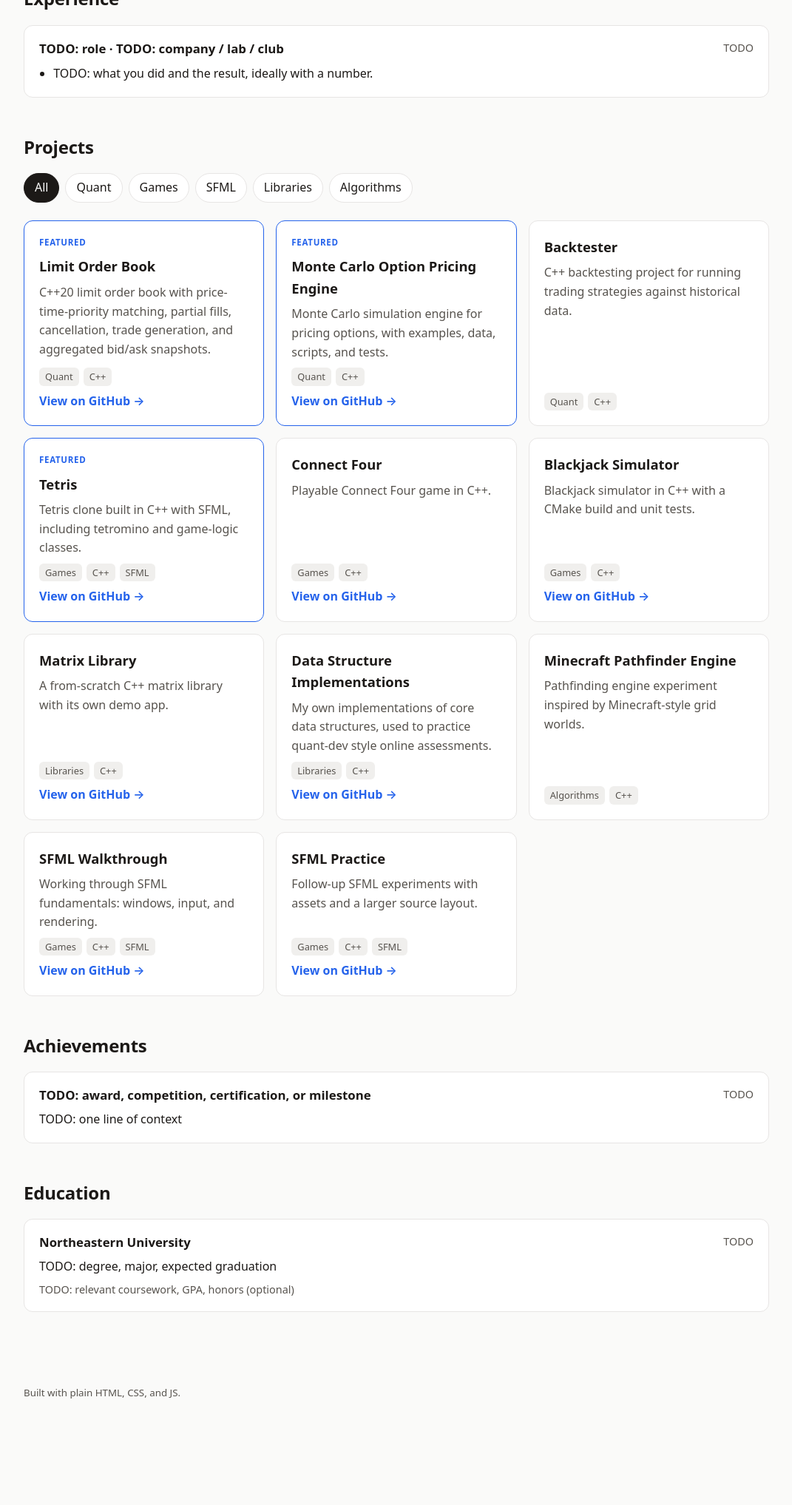
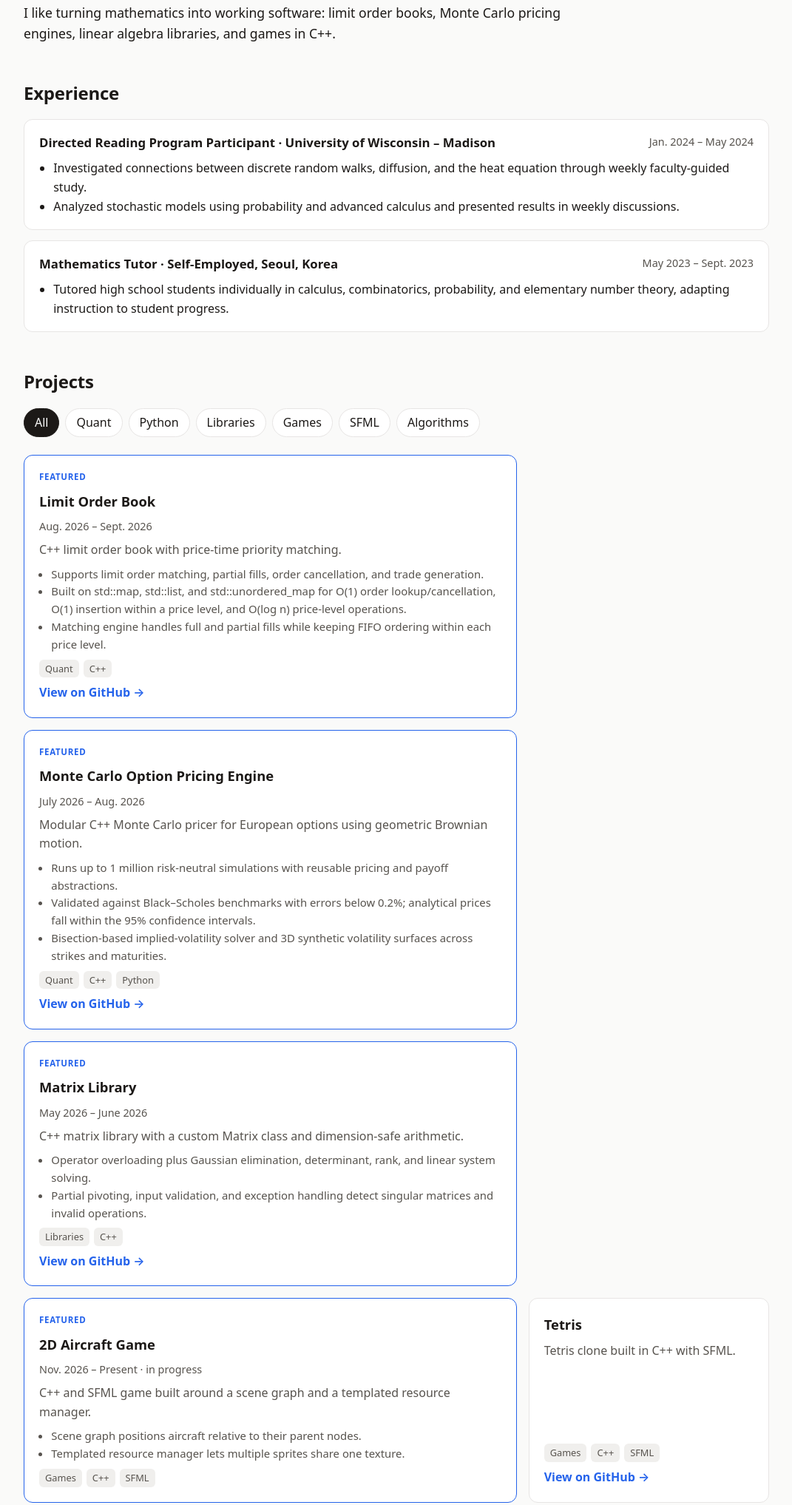
Before and after one commit to fuelmine/fuelmine.github.io, a plain HTML site: page index.html in a window 1280 px wide. Shown: the part 556-2591 px from the top of the page at 74% size, without its empty margins (104-1175 px from the left). Before the commit the page ends 2499 px from the top, so only its background shows below. Drawn offline with Linux system fonts and the light colour scheme.

Commit message:
Fill portfolio from resume: projects, experience, education, skills
Co-Authored-By: Claude Sonnet 5.5 <noreply@anthropic.com>

```diff
--- a/content.js
+++ b/content.js
@@ -1,36 +1,58 @@
-// Fill in everything marked TODO. This is the only file you need to edit for text content
-// (projects live in projects.js). Leave a list empty ([]) to hide that section.
-// Leave email / resume as "" to hide those buttons.
+// Text content for the portfolio. Projects live in projects.js.
+// Leave a list empty ([]) to hide that section; leave email / resume as "" to hide those buttons.
 const SITE = {
-  name: "fuelmine", // TODO: your full name
-  tagline: "TODO: one line on what you do and what you're aiming for.",
+  name: "Thomas (Euijun) Kim",
+  tagline:
+    "Mathematics graduate student building C++ systems in quantitative finance and numerical computing.",
   github: "https://github.com/fuelmine",
-  email: "", // TODO: the address you want shown publicly
-  resume: "", // TODO: e.g. "resume.pdf" (put the file in this folder)
+  email: "kim.euij@northeastern.edu",
+  resume: "", // e.g. "resume.pdf" (the PDF includes your phone number, so it is not bundled)
 
   about: [
-    "TODO: 2-3 sentences about who you are and what you're focused on.",
+    "I'm pursuing an M.S. in Mathematics at Northeastern University, after a B.S. in Mathematics with a Certificate in Computer Science at UW-Madison.",
+    "I like turning mathematics into working software: limit order books, Monte Carlo pricing engines, linear algebra libraries, and games in C++.",
   ],
 
   education: [
     {
       school: "Northeastern University",
-      detail: "TODO: degree, major, expected graduation",
-      dates: "TODO",
-      notes: "TODO: relevant coursework, GPA, honors (optional)",
+      detail: "M.S. in Mathematics · Boston, MA",
+      dates: "Sept. 2025 – May 2027",
+    },
+    {
+      school: "University of Wisconsin – Madison",
+      detail: "B.S. in Mathematics, Certificate in Computer Science · Madison, WI",
+      dates: "Aug. 2022 – May 2025",
+      notes:
+        "Coursework: Real Analysis I & II, Abstract Algebra I & II, Probability Theory, Honors Calculus & Linear Algebra, Linear Programming, Combinatorics",
     },
   ],
 
   experience: [
     {
-      role: "TODO: role",
-      org: "TODO: company / lab / club",
-      dates: "TODO",
-      bullets: ["TODO: what you did and the result, ideally with a number."],
+      role: "Directed Reading Program Participant",
+      org: "University of Wisconsin – Madison",
+      dates: "Jan. 2024 – May 2024",
+      bullets: [
+        "Investigated connections between discrete random walks, diffusion, and the heat equation through weekly faculty-guided study.",
+        "Analyzed stochastic models using probability and advanced calculus and presented results in weekly discussions.",
+      ],
+    },
+    {
+      role: "Mathematics Tutor",
+      org: "Self-Employed, Seoul, Korea",
+      dates: "May 2023 – Sept. 2023",
+      bullets: [
+        "Tutored high school students individually in calculus, combinatorics, probability, and elementary number theory, adapting instruction to student progress.",
+      ],
     },
   ],
 
-  achievements: [
-    { title: "TODO: award, competition, certification, or milestone", detail: "TODO: one line of context", date: "TODO" },
+  skills: [
+    { label: "Languages", items: ["C", "C++", "Python"] },
+    { label: "Developer tools", items: ["Git", "Linux", "CMake", "GTest"] },
+    { label: "Libraries", items: ["NumPy", "Pandas", "Matplotlib", "SFML"] },
   ],
+
+  achievements: [], // none listed on the resume; add { title, detail, date } entries to show this section
 };
--- a/index.html
+++ b/index.html
@@ -27,6 +27,7 @@
       <div id="grid" class="grid" aria-live="polite"></div>
     </section>
     <section id="achievements" hidden><h2 class="sec">Achievements</h2><div id="achievements-body" class="stack"></div></section>
+    <section id="skills" hidden><h2 class="sec">Skills</h2><div id="skills-body" class="stack"></div></section>
     <section id="education" hidden><h2 class="sec">Education</h2><div id="education-body" class="stack"></div></section>
   </main>
 
--- a/projects.js
+++ b/projects.js
@@ -1,33 +1,60 @@
 // Edit this file to add, remove, or reorder projects. No build step needed.
-// tags: used for the filter buttons. repo: GitHub URL (omit if not published yet).
+// featured projects show a badge; bullets/dates are optional; repo is a GitHub URL (omit if none).
 const PROJECTS = [
   {
     title: "Limit Order Book",
-    summary:
-      "C++20 limit order book with price-time-priority matching, partial fills, cancellation, trade generation, and aggregated bid/ask snapshots.",
+    dates: "Aug. 2026 – Sept. 2026",
+    summary: "C++ limit order book with price-time priority matching.",
+    bullets: [
+      "Supports limit order matching, partial fills, order cancellation, and trade generation.",
+      "Built on std::map, std::list, and std::unordered_map for O(1) order lookup/cancellation, O(1) insertion within a price level, and O(log n) price-level operations.",
+      "Matching engine handles full and partial fills while keeping FIFO ordering within each price level.",
+    ],
     tags: ["Quant", "C++"],
     repo: "https://github.com/fuelmine/Limit-Order-Book",
     featured: true,
   },
   {
     title: "Monte Carlo Option Pricing Engine",
-    summary:
-      "Monte Carlo simulation engine for pricing options, with examples, data, scripts, and tests.",
-    tags: ["Quant", "C++"],
+    dates: "July 2026 – Aug. 2026",
+    summary: "Modular C++ Monte Carlo pricer for European options using geometric Brownian motion.",
+    bullets: [
+      "Runs up to 1 million risk-neutral simulations with reusable pricing and payoff abstractions.",
+      "Validated against Black–Scholes benchmarks with errors below 0.2%; analytical prices fall within the 95% confidence intervals.",
+      "Bisection-based implied-volatility solver and 3D synthetic volatility surfaces across strikes and maturities.",
+    ],
+    tags: ["Quant", "C++", "Python"],
     repo: "https://github.com/fuelmine/Monte-Carlo-Option-Pricing-Engine-",
     featured: true,
   },
   {
-    title: "Backtester",
-    summary: "C++ backtesting project for running trading strategies against historical data.",
-    tags: ["Quant", "C++"],
+    title: "Matrix Library",
+    dates: "May 2026 – June 2026",
+    summary: "C++ matrix library with a custom Matrix class and dimension-safe arithmetic.",
+    bullets: [
+      "Operator overloading plus Gaussian elimination, determinant, rank, and linear system solving.",
+      "Partial pivoting, input validation, and exception handling detect singular matrices and invalid operations.",
+    ],
+    tags: ["Libraries", "C++"],
+    repo: "https://github.com/fuelmine/Matrix-Library",
+    featured: true,
+  },
+  {
+    title: "2D Aircraft Game",
+    dates: "Nov. 2026 – Present · in progress",
+    summary: "C++ and SFML game built around a scene graph and a templated resource manager.",
+    bullets: [
+      "Scene graph positions aircraft relative to their parent nodes.",
+      "Templated resource manager lets multiple sprites share one texture.",
+    ],
+    tags: ["Games", "C++", "SFML"],
+    featured: true,
   },
   {
     title: "Tetris",
-    summary: "Tetris clone built in C++ with SFML, including tetromino and game-logic classes.",
+    summary: "Tetris clone built in C++ with SFML.",
     tags: ["Games", "C++", "SFML"],
     repo: "https://github.com/fuelmine/Tetris-Game",
-    featured: true,
   },
   {
     title: "Connect Four",
@@ -42,21 +69,19 @@ const PROJECTS = [
     repo: "https://github.com/fuelmine/blackjack-simulator",
   },
   {
-    title: "Matrix Library",
-    summary: "A from-scratch C++ matrix library with its own demo app.",
-    tags: ["Libraries", "C++"],
-    repo: "https://github.com/fuelmine/Matrix-Library",
-  },
-  {
     title: "Data Structure Implementations",
-    summary:
-      "My own implementations of core data structures, used to practice quant-dev style online assessments.",
+    summary: "My own implementations of core data structures, used to practice quant-dev style online assessments.",
     tags: ["Libraries", "C++"],
     repo: "https://github.com/fuelmine/My-Data-Structure-Implementation",
   },
   {
+    title: "Backtester",
+    summary: "C++ backtesting project for running trading strategies against historical data.",
+    tags: ["Quant", "C++"],
+  },
+  {
     title: "Minecraft Pathfinder Engine",
-    summary: "Pathfinding engine experiment inspired by Minecraft-style grid worlds.",
+    summary: "Pathfinding engine experiment on Minecraft-style grid worlds.",
     tags: ["Algorithms", "C++"],
   },
   {
--- a/script.js
+++ b/script.js
@@ -55,8 +55,17 @@ fill("education", SITE.education, (e) => {
   return c;
 });
 
+fill("skills", SITE.skills, (g) => {
+  const c = el("div", "skillrow");
+  c.append(el("strong", "", g.label));
+  const row = el("div", "tags");
+  g.items.forEach((t) => row.append(el("span", "tag", t)));
+  c.append(row);
+  return c;
+});
+
 // ---- nav (only visible sections) ----
-const order = [["about", "About"], ["experience", "Experience"], ["projects", "Projects"], ["achievements", "Achievements"], ["education", "Education"]];
+const order = [["about", "About"], ["experience", "Experience"], ["projects", "Projects"], ["achievements", "Achievements"], ["skills", "Skills"], ["education", "Education"]];
 $("nav").append(...order.filter(([id]) => !$(id).hidden).map(([id, t]) => link(t, "#" + id)));
 
 // ---- projects ----
@@ -83,7 +92,14 @@ function renderGrid() {
     ...list.map((p) => {
       const card = el("article", "card" + (p.featured ? " featured" : ""));
       if (p.featured) card.append(el("span", "badge", "Featured"));
-      card.append(el("h3", "", p.title), el("p", "", p.summary));
+      card.append(el("h3", "", p.title));
+      if (p.dates) card.append(el("span", "when", p.dates));
+      card.append(el("p", "", p.summary));
+      if (p.bullets) {
+        const ul = el("ul", "bullets");
+        p.bullets.forEach((b) => ul.append(el("li", "", b)));
+        card.append(ul);
+      }
       const row = el("div", "tags");
       p.tags.forEach((t) => row.append(el("span", "tag", t)));
       card.append(row);
--- a/style.css
+++ b/style.css
@@ -66,3 +66,8 @@ main section { margin: 48px 0; scroll-margin-top: 16px; }
 .entry ul { margin: 8px 0 0; padding-left: 1.2em; }
 .when, .muted { color: var(--muted); font-size: .9rem; }
 .card h3 { font-size: 1.15rem; margin: 0; }
+.skillrow { display: flex; flex-wrap: wrap; align-items: center; gap: 8px 16px; }
+.skillrow strong { min-width: 8.5em; }
+.bullets { margin: 0; padding-left: 1.1em; color: var(--muted); font-size: .93rem; }
+.card.featured { grid-column: span 1; }
+@media (min-width: 720px) { .card.featured { grid-column: span 2; } }
```
